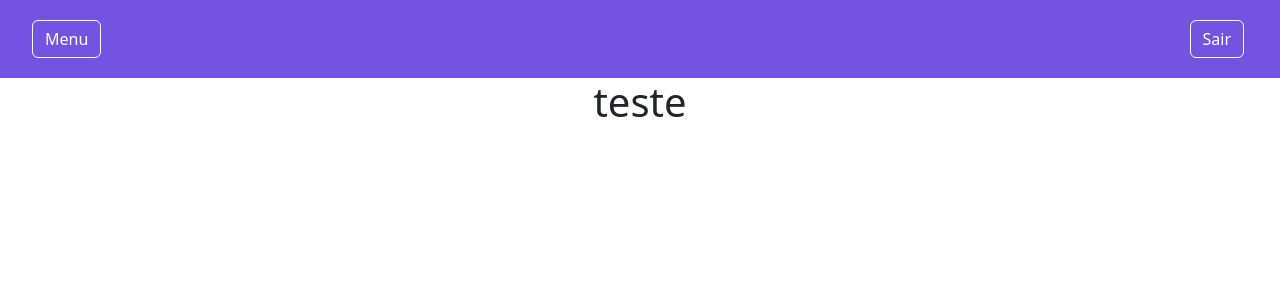
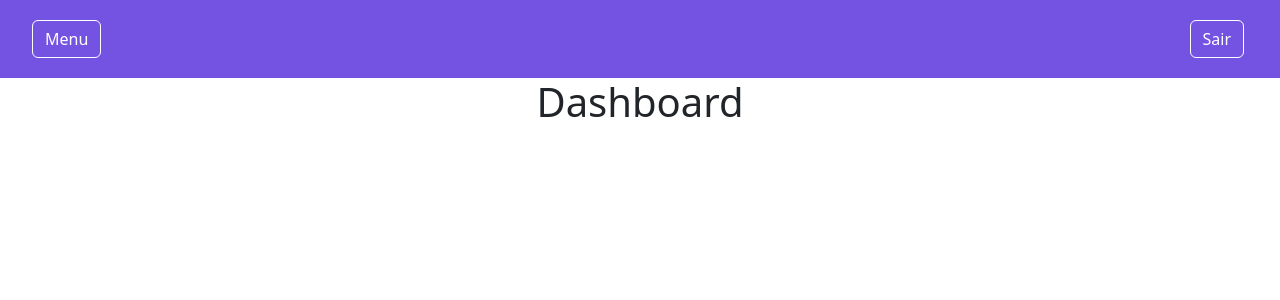
Before and after one commit to LucasAlmeida-jpg/barber, a Vue app: page /admin/dashboard/1 in a window 1280 px wide. Shown: the top 300 px of the page. Built offline with nearby package versions, Linux system fonts and the light colour scheme.

Commit message:
add router nested on items

```diff
--- a/src/views/Dashboard.vue
+++ b/src/views/Dashboard.vue
@@ -1,3 +1,3 @@
 <template>
-    <h1 class="text-center">teste</h1>
+    <h1 class="text-center">Dashboard</h1>
 </template>
```
